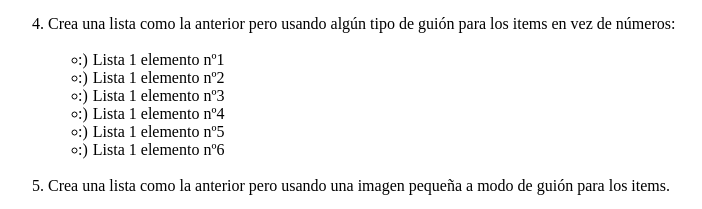
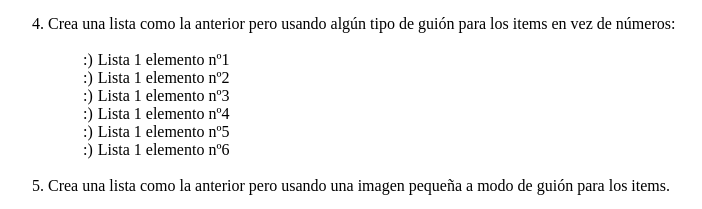
Before and after one commit to iSanmartin8a/interfaces, a plain HTML site: page Ejercicios 3/ejercicio1.html in a window 1280 px wide. Shown: the part 433-642 px from the top of the page, without its empty margins (0-702 px from the left). Drawn offline with Linux system fonts and the light colour scheme.

Commit message:
ejercicios 3 acabados

```diff
--- a/Ejercicios 3/ejercicio1.html
+++ b/Ejercicios 3/ejercicio1.html
@@ -23,9 +23,6 @@
             content:":)"; position:relative; left:-5px;
         }
 
-        .random li{
-            text-indent:-5px;
-        }
     </style>
 </head>
 
@@ -58,7 +55,7 @@
             </ol><br>
             <li>Crea una lista como la anterior pero usando algún tipo de guión para los items en vez de números:</li>
             <br>
-            <ul class="random">
+            <ul class="random" style="list-style: none;">
                 <li>Lista 1 elemento nº1</li>
                 <li>Lista 1 elemento nº2</li>
                 <li>Lista 1 elemento nº3</li>
```
